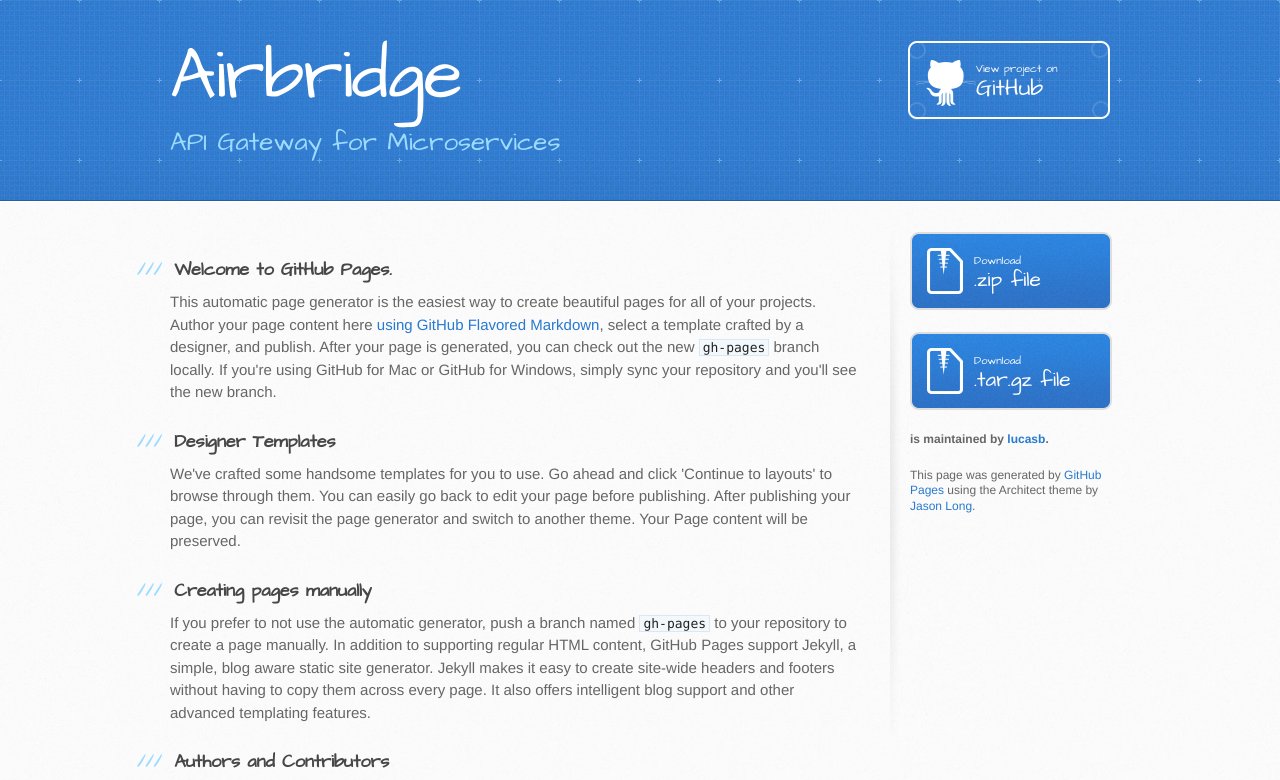
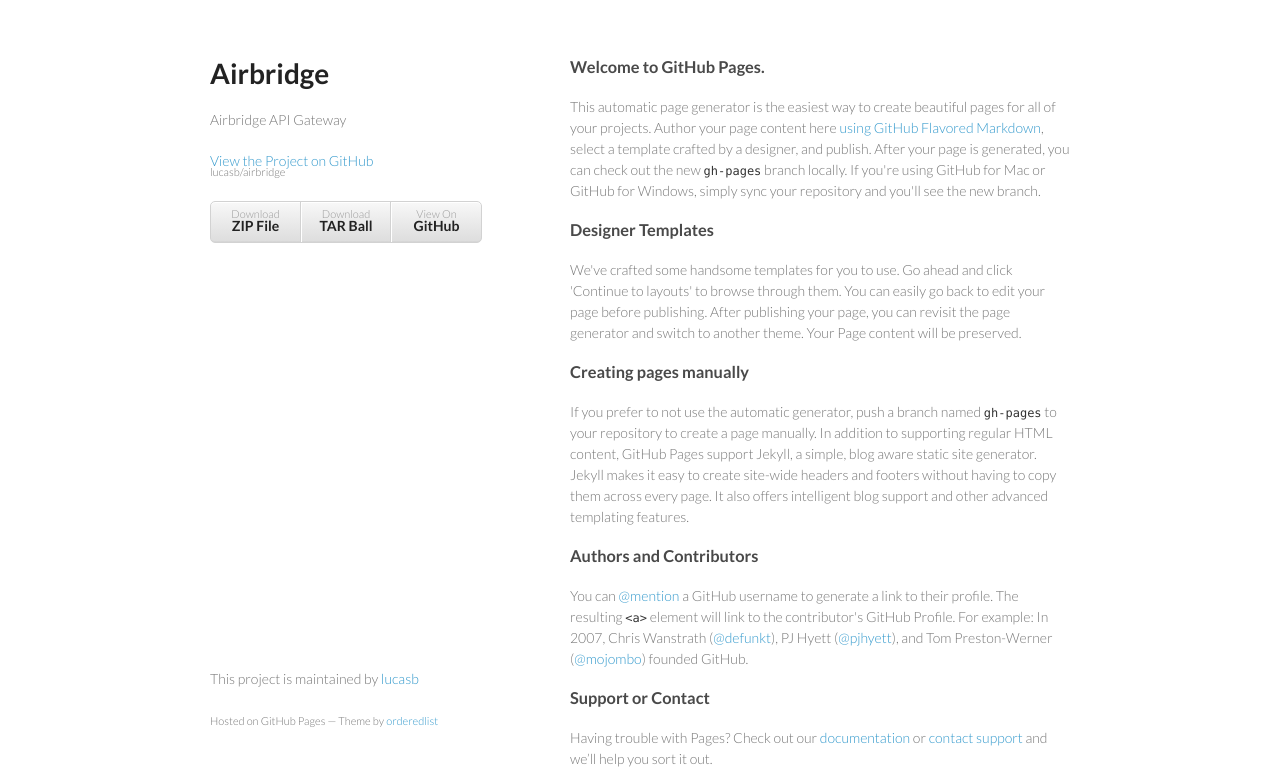
Before and after one commit to lucasb/airbridge, a plain HTML site: page index.html in a window 1280 px wide. Shown: the top 780 px of the page. Drawn offline with Linux system fonts and the light colour scheme.

```diff
--- a/index.html
+++ b/index.html
@@ -1,34 +1,34 @@
-<!DOCTYPE html>
+<!doctype html>
 <html>
   <head>
-    <meta charset='utf-8'>
+    <meta charset="utf-8">
     <meta http-equiv="X-UA-Compatible" content="chrome=1">
-    <meta name="viewport" content="width=device-width, initial-scale=1, maximum-scale=1">
-    <link href='https://fonts.googleapis.com/css?family=Architects+Daughter' rel='stylesheet' type='text/css'>
-    <link rel="stylesheet" type="text/css" href="stylesheets/stylesheet.css" media="screen">
-    <link rel="stylesheet" type="text/css" href="stylesheets/github-light.css" media="screen">
-    <link rel="stylesheet" type="text/css" href="stylesheets/print.css" media="print">
+    <title>Airbridge by lucasb</title>
 
+    <link rel="stylesheet" href="stylesheets/styles.css">
+    <link rel="stylesheet" href="stylesheets/github-light.css">
+    <meta name="viewport" content="width=device-width, initial-scale=1, user-scalable=no">
     <!--[if lt IE 9]>
     <script src="//html5shiv.googlecode.com/svn/trunk/html5.js"></script>
     <![endif]-->
+  </head>
+  <body>
+    <div class="wrapper">
+      <header>
+        <h1>Airbridge</h1>
+        <p>Airbridge API Gateway</p>
 
-    <title>Airbridge by lucasb</title>
-  </head>
+        <p class="view"><a href="https://github.com/lucasb/airbridge">View the Project on GitHub <small>lucasb/airbridge</small></a></p>
 
-  <body>
-    <header>
-      <div class="inner">
-        <h1>Airbridge</h1>
-        <h2>API Gateway for Microservices</h2>
-        <a href="https://github.com/lucasb/airbridge" class="button"><small>View project on</small> GitHub</a>
-      </div>
-    </header>
 
-    <div id="content-wrapper">
-      <div class="inner clearfix">
-        <section id="main-content">
-          <h3>
+        <ul>
+          <li><a href="https://github.com/lucasb/airbridge/zipball/master">Download <strong>ZIP File</strong></a></li>
+          <li><a href="https://github.com/lucasb/airbridge/tarball/master">Download <strong>TAR Ball</strong></a></li>
+          <li><a href="https://github.com/lucasb/airbridge">View On <strong>GitHub</strong></a></li>
+        </ul>
+      </header>
+      <section>
+        <h3>
 <a id="welcome-to-github-pages" class="anchor" href="#welcome-to-github-pages" aria-hidden="true"><span class="octicon octicon-link"></span></a>Welcome to GitHub Pages.</h3>
 
 <p>This automatic page generator is the easiest way to create beautiful pages for all of your projects. Author your page content here <a href="https://guides.github.com/features/mastering-markdown/">using GitHub Flavored Markdown</a>, select a template crafted by a designer, and publish. After your page is generated, you can check out the new <code>gh-pages</code> branch locally. If you're using GitHub for Mac or GitHub for Windows, simply sync your repository and you'll see the new branch.</p>
@@ -52,25 +52,13 @@
 <a id="support-or-contact" class="anchor" href="#support-or-contact" aria-hidden="true"><span class="octicon octicon-link"></span></a>Support or Contact</h3>
 
 <p>Having trouble with Pages? Check out our <a href="https://help.github.com/pages">documentation</a> or <a href="https://github.com/contact">contact support</a> and we’ll help you sort it out.</p>
-        </section>
-
-        <aside id="sidebar">
-          <a href="https://github.com/lucasb/airbridge/zipball/master" class="button">
-            <small>Download</small>
-            .zip file
-          </a>
-          <a href="https://github.com/lucasb/airbridge/tarball/master" class="button">
-            <small>Download</small>
-            .tar.gz file
-          </a>
-
-          <p class="repo-owner"><a href="https://github.com/lucasb/airbridge"></a> is maintained by <a href="https://github.com/lucasb">lucasb</a>.</p>
-
-          <p>This page was generated by <a href="https://pages.github.com">GitHub Pages</a> using the Architect theme by <a href="https://twitter.com/jasonlong">Jason Long</a>.</p>
-        </aside>
-      </div>
+      </section>
+      <footer>
+        <p>This project is maintained by <a href="https://github.com/lucasb">lucasb</a></p>
+        <p><small>Hosted on GitHub Pages &mdash; Theme by <a href="https://github.com/orderedlist">orderedlist</a></small></p>
+      </footer>
     </div>
-
+    <script src="javascripts/scale.fix.js"></script>
 
   </body>
 </html>
--- /dev/null
+++ b/javascripts/scale.fix.js
@@ -0,0 +1,17 @@
+var metas = document.getElementsByTagName('meta');
+var i;
+if (navigator.userAgent.match(/iPhone/i)) {
+  for (i=0; i<metas.length; i++) {
+    if (metas[i].name == "viewport") {
+      metas[i].content = "width=device-width, minimum-scale=1.0, maximum-scale=1.0";
+    }
+  }
+  document.addEventListener("gesturestart", gestureStart, false);
+}
+function gestureStart() {
+  for (i=0; i<metas.length; i++) {
+    if (metas[i].name == "viewport") {
+      metas[i].content = "width=device-width, minimum-scale=0.25, maximum-scale=1.6";
+    }
+  }
+}
--- /dev/null
+++ b/stylesheets/styles.css
@@ -0,0 +1,255 @@
+@import url(https://fonts.googleapis.com/css?family=Lato:300italic,700italic,300,700);
+
+body {
+  padding:50px;
+  font:14px/1.5 Lato, "Helvetica Neue", Helvetica, Arial, sans-serif;
+  color:#777;
+  font-weight:300;
+}
+
+h1, h2, h3, h4, h5, h6 {
+  color:#222;
+  margin:0 0 20px;
+}
+
+p, ul, ol, table, pre, dl {
+  margin:0 0 20px;
+}
+
+h1, h2, h3 {
+  line-height:1.1;
+}
+
+h1 {
+  font-size:28px;
+}
+
+h2 {
+  color:#393939;
+}
+
+h3, h4, h5, h6 {
+  color:#494949;
+}
+
+a {
+  color:#39c;
+  font-weight:400;
+  text-decoration:none;
+}
+
+a small {
+  font-size:11px;
+  color:#777;
+  margin-top:-0.6em;
+  display:block;
+}
+
+.wrapper {
+  width:860px;
+  margin:0 auto;
+}
+
+blockquote {
+  border-left:1px solid #e5e5e5;
+  margin:0;
+  padding:0 0 0 20px;
+  font-style:italic;
+}
+
+code, pre {
+  font-family:Monaco, Bitstream Vera Sans Mono, Lucida Console, Terminal;
+  color:#333;
+  font-size:12px;
+}
+
+pre {
+  padding:8px 15px;
+  background: #f8f8f8;
+  border-radius:5px;
+  border:1px solid #e5e5e5;
+  overflow-x: auto;
+}
+
+table {
+  width:100%;
+  border-collapse:collapse;
+}
+
+th, td {
+  text-align:left;
+  padding:5px 10px;
+  border-bottom:1px solid #e5e5e5;
+}
+
+dt {
+  color:#444;
+  font-weight:700;
+}
+
+th {
+  color:#444;
+}
+
+img {
+  max-width:100%;
+}
+
+header {
+  width:270px;
+  float:left;
+  position:fixed;
+}
+
+header ul {
+  list-style:none;
+  height:40px;
+
+  padding:0;
+
+  background: #eee;
+  background: -moz-linear-gradient(top, #f8f8f8 0%, #dddddd 100%);
+  background: -webkit-gradient(linear, left top, left bottom, color-stop(0%,#f8f8f8), color-stop(100%,#dddddd));
+  background: -webkit-linear-gradient(top, #f8f8f8 0%,#dddddd 100%);
+  background: -o-linear-gradient(top, #f8f8f8 0%,#dddddd 100%);
+  background: -ms-linear-gradient(top, #f8f8f8 0%,#dddddd 100%);
+  background: linear-gradient(top, #f8f8f8 0%,#dddddd 100%);
+
+  border-radius:5px;
+  border:1px solid #d2d2d2;
+  box-shadow:inset #fff 0 1px 0, inset rgba(0,0,0,0.03) 0 -1px 0;
+  width:270px;
+}
+
+header li {
+  width:89px;
+  float:left;
+  border-right:1px solid #d2d2d2;
+  height:40px;
+}
+
+header ul a {
+  line-height:1;
+  font-size:11px;
+  color:#999;
+  display:block;
+  text-align:center;
+  padding-top:6px;
+  height:40px;
+}
+
+strong {
+  color:#222;
+  font-weight:700;
+}
+
+header ul li + li {
+  width:88px;
+  border-left:1px solid #fff;
+}
+
+header ul li + li + li {
+  border-right:none;
+  width:89px;
+}
+
+header ul a strong {
+  font-size:14px;
+  display:block;
+  color:#222;
+}
+
+section {
+  width:500px;
+  float:right;
+  padding-bottom:50px;
+}
+
+small {
+  font-size:11px;
+}
+
+hr {
+  border:0;
+  background:#e5e5e5;
+  height:1px;
+  margin:0 0 20px;
+}
+
+footer {
+  width:270px;
+  float:left;
+  position:fixed;
+  bottom:50px;
+}
+
+@media print, screen and (max-width: 960px) {
+
+  div.wrapper {
+    width:auto;
+    margin:0;
+  }
+
+  header, section, footer {
+    float:none;
+    position:static;
+    width:auto;
+  }
+
+  header {
+    padding-right:320px;
+  }
+
+  section {
+    border:1px solid #e5e5e5;
+    border-width:1px 0;
+    padding:20px 0;
+    margin:0 0 20px;
+  }
+
+  header a small {
+    display:inline;
+  }
+
+  header ul {
+    position:absolute;
+    right:50px;
+    top:52px;
+  }
+}
+
+@media print, screen and (max-width: 720px) {
+  body {
+    word-wrap:break-word;
+  }
+
+  header {
+    padding:0;
+  }
+
+  header ul, header p.view {
+    position:static;
+  }
+
+  pre, code {
+    word-wrap:normal;
+  }
+}
+
+@media print, screen and (max-width: 480px) {
+  body {
+    padding:15px;
+  }
+
+  header ul {
+    display:none;
+  }
+}
+
+@media print {
+  body {
+    padding:0.4in;
+    font-size:12pt;
+    color:#444;
+  }
+}
```
